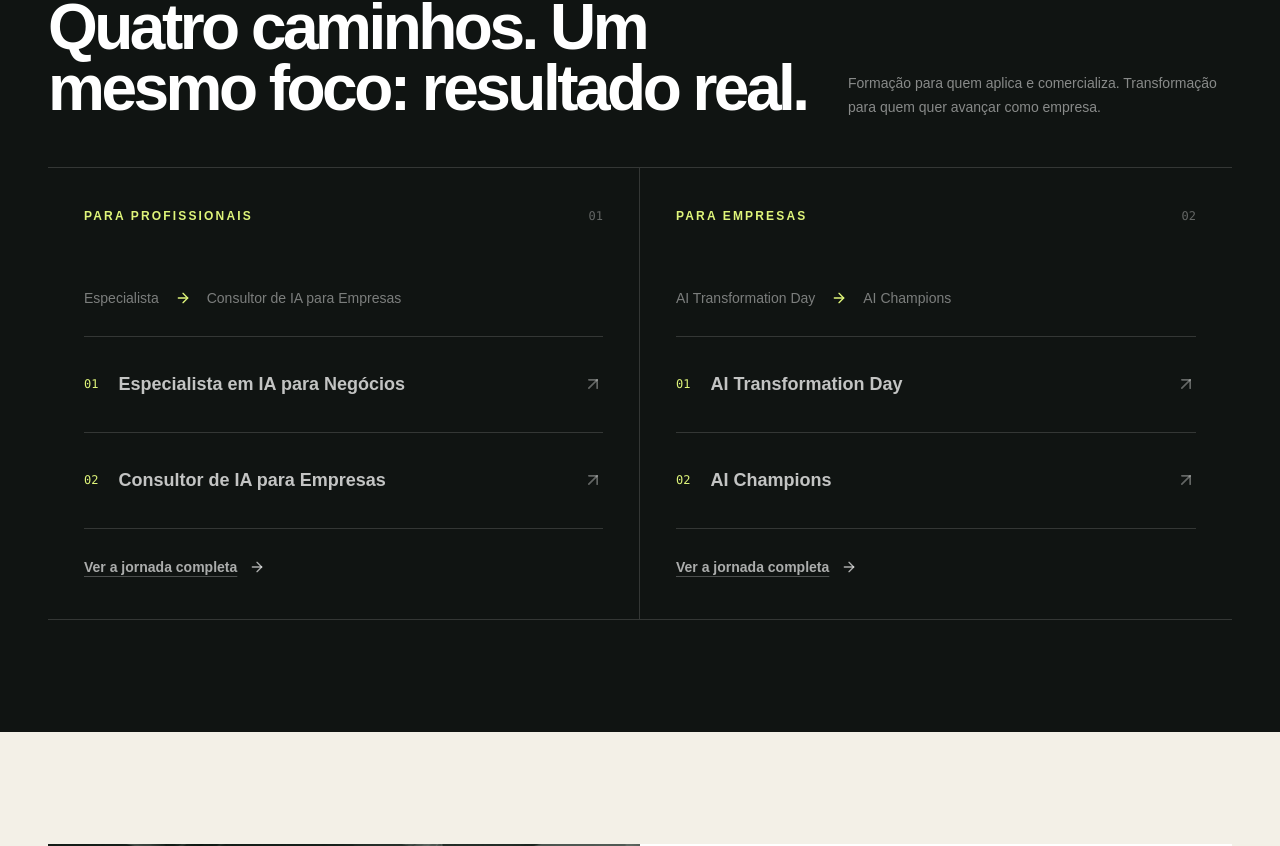
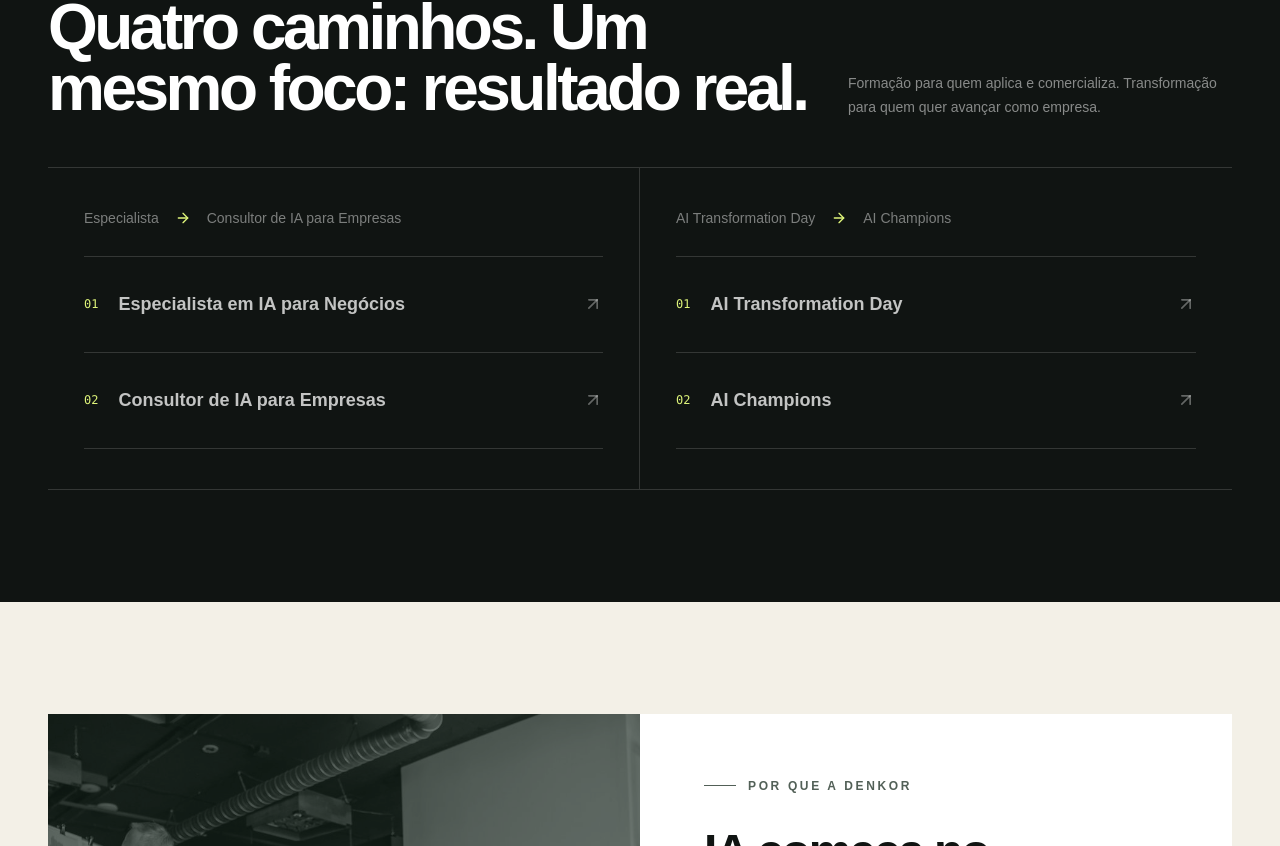
Before and after one commit to vitorguitarfive-dotcom/CODEX, a Next.js app: page / in a window 1280 px wide. Shown: the part 4794-5640 px from the top of the page. Built offline with nearby package versions, Linux system fonts and the light colour scheme.

Commit message:
Remove repeated audience split from product paths

```diff
--- a/app/page.tsx
+++ b/app/page.tsx
@@ -7,16 +7,12 @@
 
 const productJourneys = [
   {
-    audience: 'Para profissionais',
-    href: '/profissionais#especialista',
     products: [
       { title: 'Especialista em IA para Negócios', href: '/profissionais#especialista' },
       { title: 'Consultor de IA para Empresas', href: '/profissionais#consultor' },
     ],
   },
   {
-    audience: 'Para empresas',
-    href: '/empresas#transformation-day',
     products: [
       { title: 'AI Transformation Day', href: '/empresas#transformation-day' },
       { title: 'AI Champions', href: '/empresas#ai-champions' },
@@ -173,12 +169,8 @@
           </div>
           <div className="grid md:grid-cols-2">
             {productJourneys.map((journey, journeyIndex) => (
-              <article key={journey.audience} className={`border-b border-white/15 py-10 md:px-9 ${journeyIndex === 0 ? 'md:border-r' : ''}`}>
-                <div className="flex items-center justify-between">
-                  <p className="text-xs font-semibold uppercase tracking-[0.18em] text-lime-300">{journey.audience}</p>
-                  <span className="font-mono text-xs text-white/35">0{journeyIndex + 1}</span>
-                </div>
-                <div className="mt-16 flex items-center gap-4 text-sm text-white/45" aria-label={`${journey.products[0].title}, depois ${journey.products[1].title}`}>
+              <article key={journey.products[0].title} className={`border-b border-white/15 py-10 md:px-9 ${journeyIndex === 0 ? 'md:border-r' : ''}`}>
+                <div className="flex items-center gap-4 text-sm text-white/45" aria-label={`${journey.products[0].title}, depois ${journey.products[1].title}`}>
                   <span>{journey.products[0].title.split(' em ')[0]}</span>
                   <ArrowRight className="size-4 shrink-0 text-lime-300" aria-hidden="true" />
                   <span>{journey.products[1].title}</span>
@@ -196,10 +188,6 @@
                     </Link>
                   ))}
                 </div>
-                <Link href={journey.href} className="mt-7 inline-flex items-center gap-3 text-sm font-semibold text-white/65 underline decoration-white/25 underline-offset-4 hover:text-white focus-visible:outline-[3px] focus-visible:outline-offset-2 focus-visible:outline-[#dff57a]">
-                  Ver a jornada completa
-                  <ArrowRight className="size-4" aria-hidden="true" />
-                </Link>
               </article>
             ))}
           </div>
```
